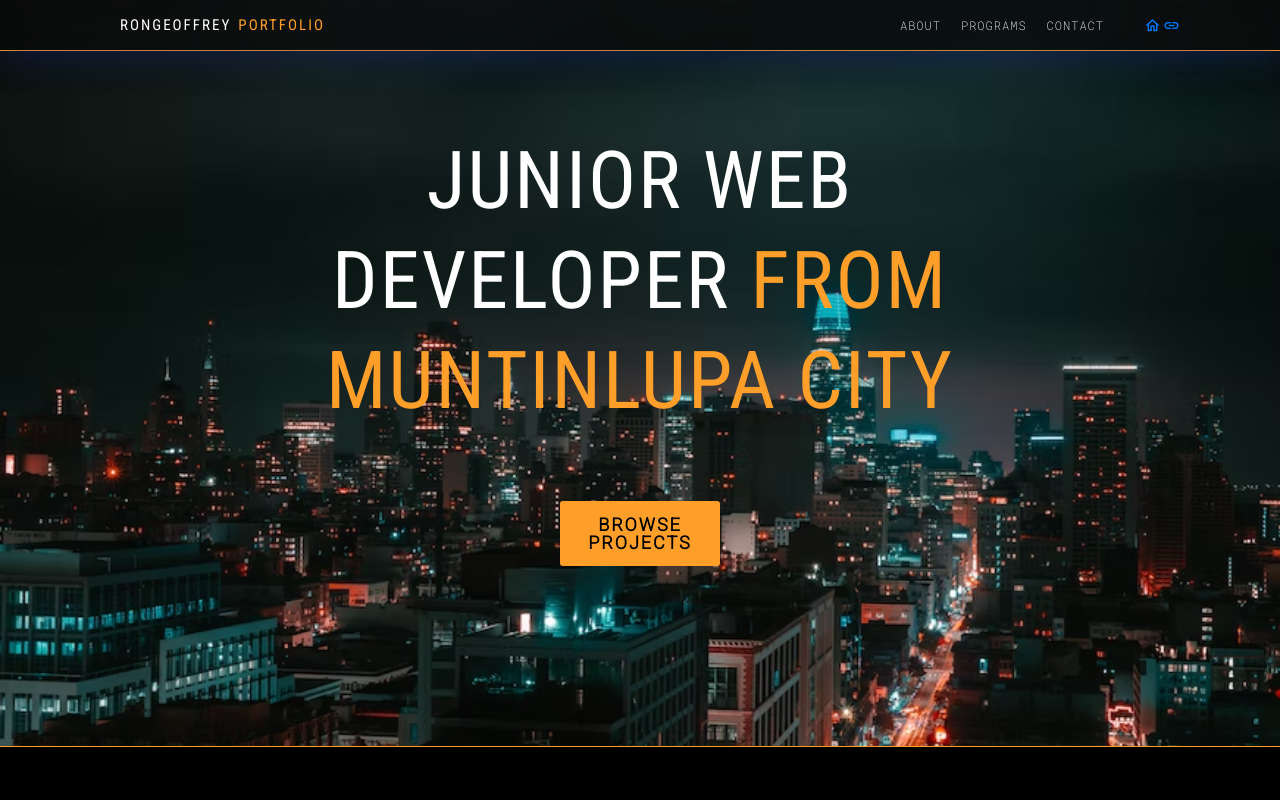
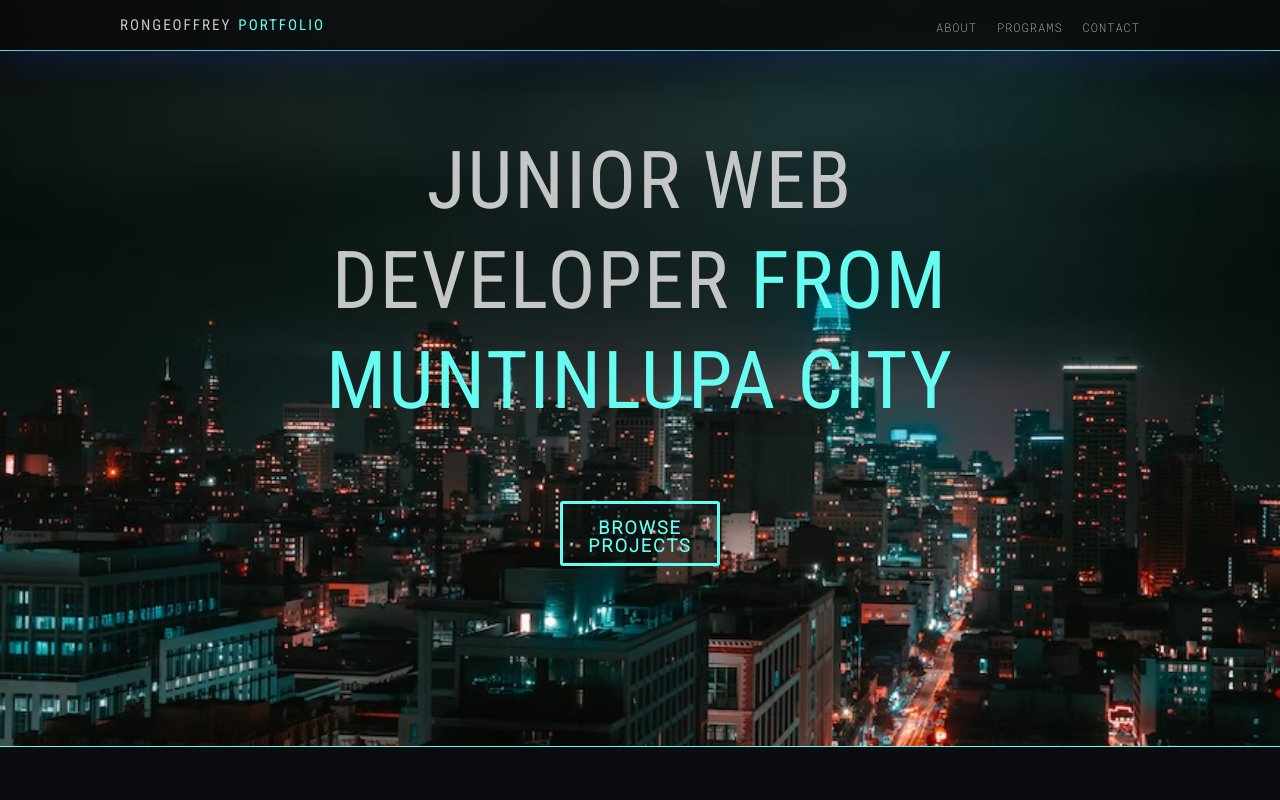
Before and after one commit to Rongeoffrey/PersonalPortfolio, a plain HTML site: page index.html in a window 1280 px wide. Shown: the top 800 px of the page. Drawn offline with nearby package versions, Linux system fonts and the light colour scheme.

Commit message:
Fixed Sticky header

```diff
--- a/index.html
+++ b/index.html
@@ -40,7 +40,7 @@
     <main>
         <div class="blank_div">
             <div class="blank_div1">
-                <h1> Junior Web Developer <span style="color:#FF9F29"> from Muntinlupa City </span></h1>
+                <h1> Junior Web Developer <span style="color: #66FCF1"> from Muntinlupa City </span></h1>
             </div>
 
             <div class="btn-1">
--- a/styles/_desktopstyle.scss
+++ b/styles/_desktopstyle.scss
@@ -1,7 +1,7 @@
 
-$primaryColor : black;
-$secondaryColor : #FF9F29;
-$tertiaryColor : white;
+$primaryColor : #0b0c10;
+$secondaryColor : #66FCF1;
+$tertiaryColor : #c5c6c7;
 
 
 @media only screen and (min-width: 1000px){ /* DESKTOP */
@@ -35,35 +35,26 @@ $tertiaryColor : white;
                         }
                     }
                 }
-                .header_icons{
+                /*.header_icons{
                     padding-top: 2px;
                     display: flex;
-                    span::after{
-                        content: '';
-                        display: block;
-                        width: 0;
-                        height: 1px;
-                        background: $secondaryColor;
-                        transition: width .3s;
                 }
                 .header_icons span:hover::after{
                     width: 100%;
                 }
                 .header_icons span a{
                     color: $secondaryColor;
-                    }
-
                     #home-icon{
                         font-size: 17px;
                         padding-right: 2px;
                     }
-
                     #link-icon{
                         font-size: 17px;
                     }
+                }*/
             }
         }
-        }
+
     /* MAIN */
         .blank_div{
             height: 697px;
@@ -109,7 +100,6 @@ $tertiaryColor : white;
             height: 100vh;
             width: 100%;
             background-color: $secondaryColor;
-            color: wheat;
         }
 
         #contact{
@@ -181,4 +171,5 @@ $tertiaryColor : white;
                 }
             }
         }
+
 }
--- a/styles/styles.scss
+++ b/styles/styles.scss
@@ -1,9 +1,9 @@
 
 @import "./resetsheet";
 
-$primaryColor : black;
-$secondaryColor : #FF9F29;
-$tertiaryColor : white;
+$primaryColor : #0b0c10;
+$secondaryColor : #66FCF1;
+$tertiaryColor : #c5c6c7;
 
 body{
     background-image: url(./images/city.avif);
@@ -20,6 +20,7 @@ body{
 header{
     position: sticky;
     top: 0;
+    z-index: 100;
     background: rgba( 11, 11, 11, 0.7 );
     box-shadow: 0 8px 32px 0 rgba( 31, 38, 135, 0.37 );
     backdrop-filter: blur( 9.5px );
@@ -59,30 +60,30 @@ header{
             font-family: 'Roboto Mono';
             font-size: 12px;
             letter-spacing: 1px;
-        }
-
             li{
                 list-style: none;
                 padding: 0px 19px 0px;
-            &::-ms-ticks-after{
+                a{
+                    color: $tertiaryColor;
+                    &:hover{
+                        color: $tertiaryColor;
+                    }
+                    &::after{
                         content: '';
                         display: block;
                         width: 0;
                         height: 1px;
                         background: $secondaryColor;
-                transition: width .3s;
+                        color: $tertiaryColor;
+                        transition: width .5s;
                     }
-
                     &:hover::after{
                         width: 100%;
                     }
                 }
-
-        a{
-            color: $tertiaryColor;
             }
         }
-
+    }
     .header_icons{
         display: none;
     }
@@ -108,7 +109,7 @@ header{
     .btn-1{
         width: 160px;
         height: 65px;
-        background-color: $secondaryColor;
+        border: 3px solid $secondaryColor;
         border-radius: 3px;
         margin: auto;
         text-align: center;
@@ -121,7 +122,7 @@ header{
         a{
             font-family: 'Roboto';
             font-weight: bold;
-            color: $primaryColor;
+            color: $secondaryColor;
             font-size: 18px;
             text-transform: uppercase;
             &:hover{
```
Also changed, not shown: styles/styles.css, 1 other file. Lines whose indentation alone changed are shown as unchanged.
